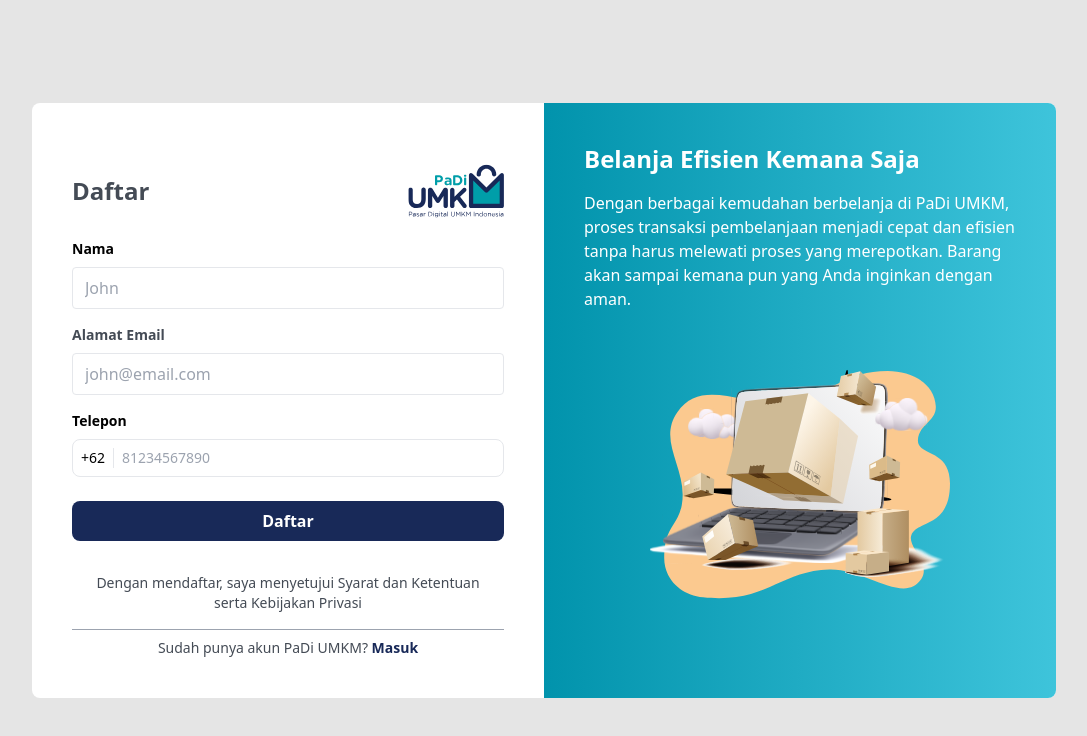
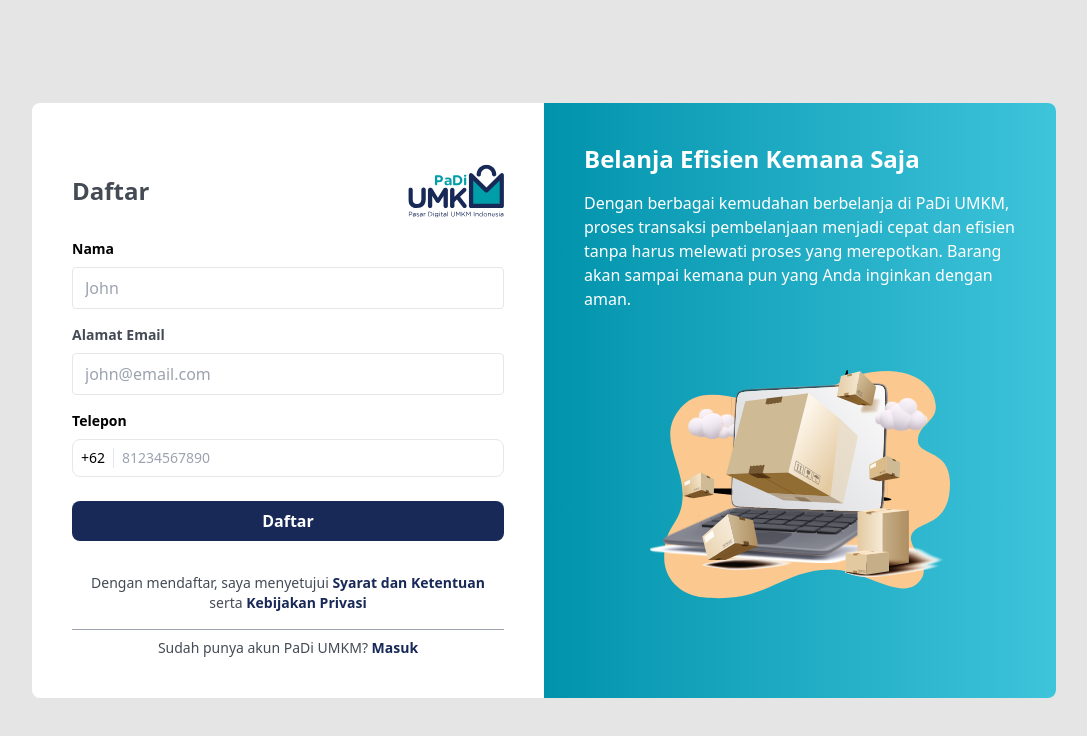
Before and after one commit to padiumkm/padiumkm, a Next.js app: page /register in a window 1280 px wide. Shown: the top 736 px of the page, without its empty margins (96-1183 px from the left). Built offline with nearby package versions, Linux system fonts and the light colour scheme.

Commit message:
fix: styling

```diff
--- a/pages/register.tsx
+++ b/pages/register.tsx
@@ -152,7 +152,7 @@ const Register: NextPage = () => {
             <div className="w-full mb-2">
               <p className="text-center text-sm text-primaryText">
                 Dengan mendaftar, saya menyetujui{" "}
-                <span className="text-primary text-sm cursor-pointer hover:text-opacity-70">
+                <span className="text-primaryBlue font-semibold text-sm cursor-pointer hover:text-secondaryBlue">
                   <Link href={"/syarat-dan-ketentuan"}>
                     Syarat dan Ketentuan
                   </Link>
@@ -160,7 +160,7 @@ const Register: NextPage = () => {
               </p>
               <p className="text-center text-sm text-primaryText">
                 serta{" "}
-                <span className="text-primary text-sm cursor-pointer hover:text-opacity-70">
+                <span className="text-primaryBlue font-semibold text-sm cursor-pointer hover:text-secondaryBlue">
                   <Link href={"/kebijakan-privasi"}>Kebijakan Privasi</Link>
                 </span>
               </p>
```
